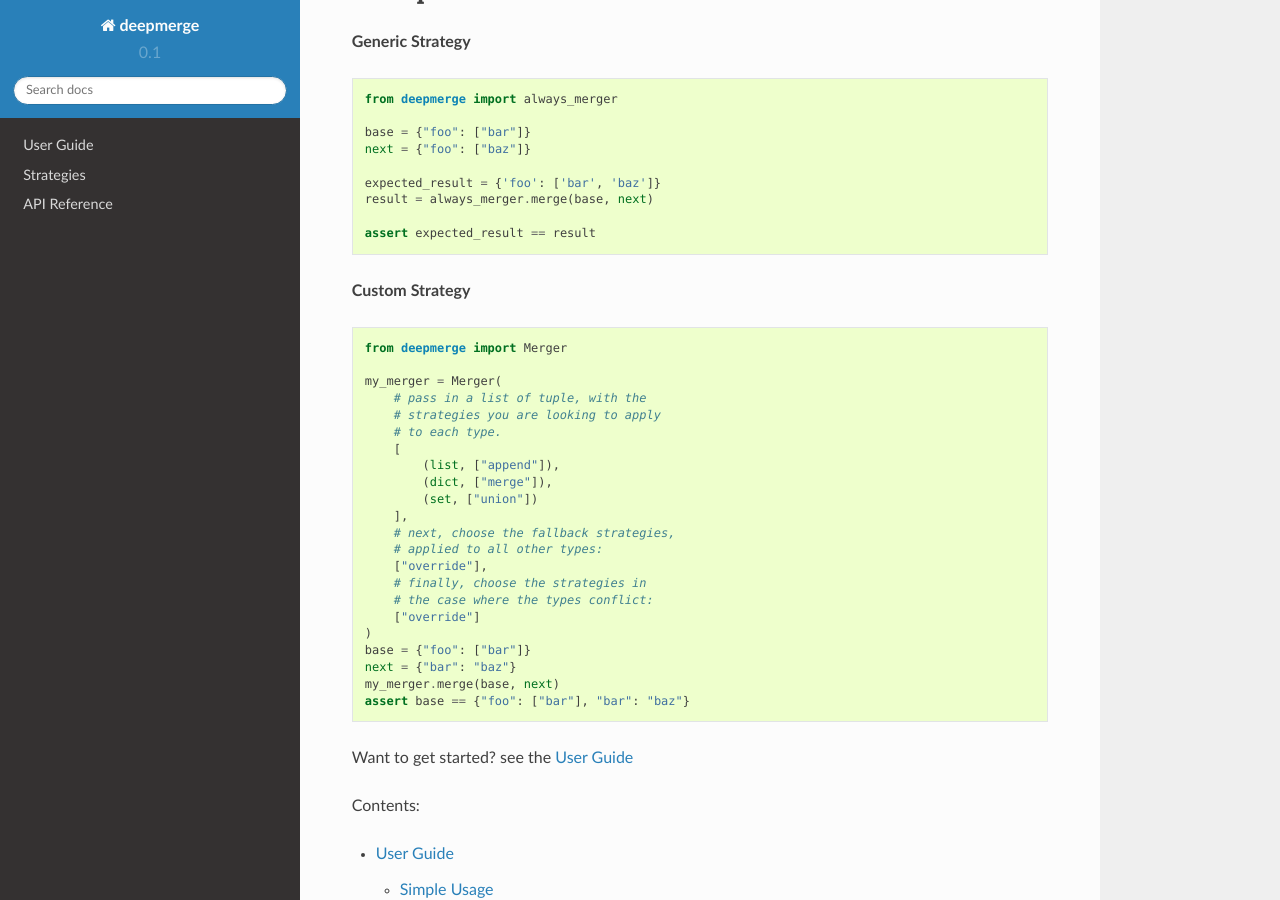
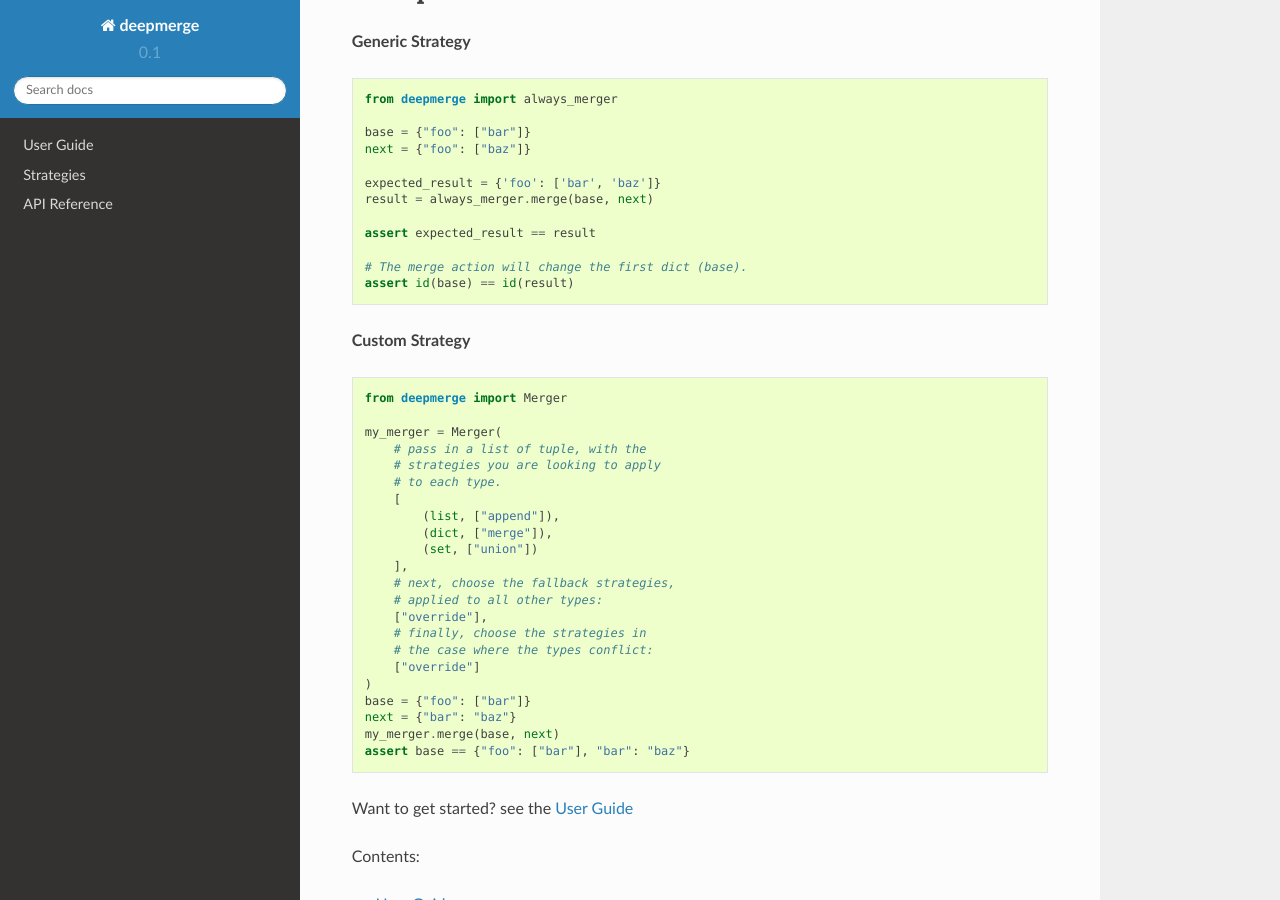
Before and after one commit to toumorokoshi/deepmerge, a Sphinx documentation site: the page built from docs/index.rst, in a window 1280 px wide and 900 px high, scrolled down 373 px. Built offline with Sphinx 7.4.7 and the Read the Docs theme 2.0.0, drawn with Linux system fonts in a browser that asks for light colours.

Commit message:
minor: small doc improvement (#29)

```diff
--- a/docs/guide.rst
+++ b/docs/guide.rst
@@ -42,6 +42,8 @@
     from copy import deepcopy
     result = deepcopy(base)
     always_merger.merge(result, next)
+
+    assert id(result) != id(base)
 
 Authoring your own Mergers
 ==========================
--- a/docs/index.rst
+++ b/docs/index.rst
@@ -34,6 +34,8 @@
 
     assert expected_result == result
 
+    # The merge action will change the first dict (base).
+    assert id(base) == id(result)
 
 **Custom Strategy**
 
```
Also changed, not shown: other parts of docs/guide.rst (+1 -1 lines).
